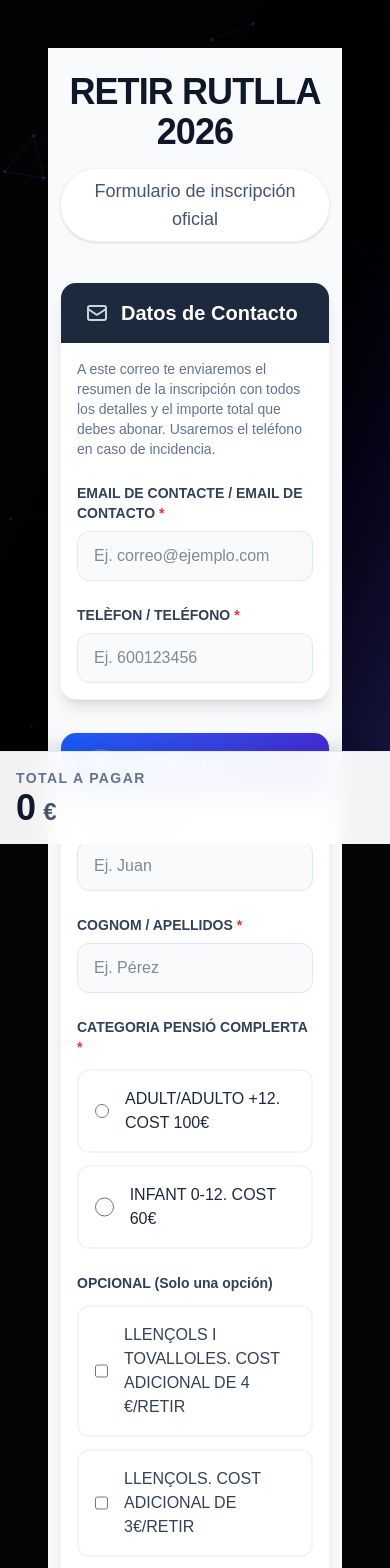
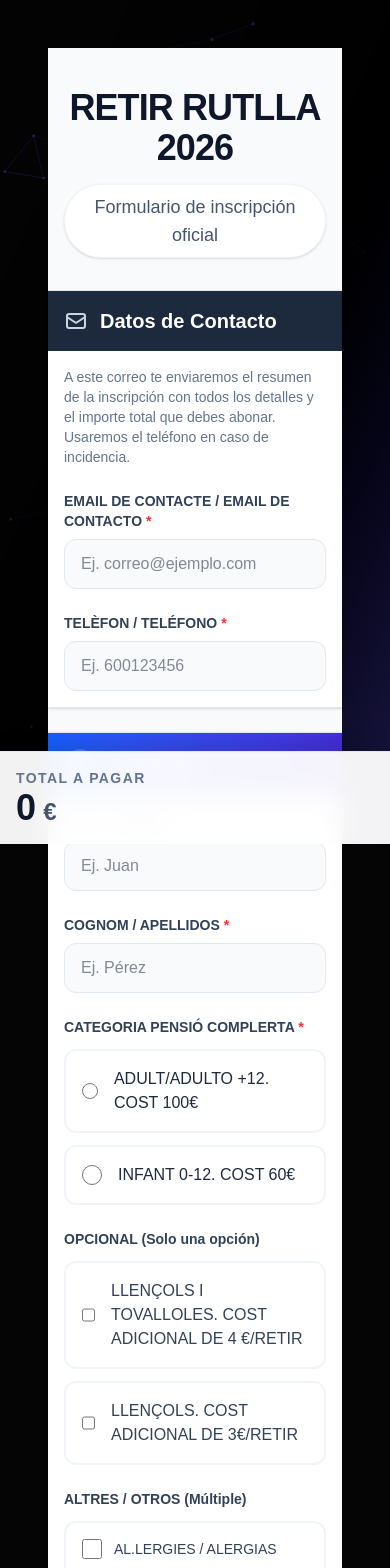
Before and after one commit to Ulrexon/OneForAll, a Next.js app: page /en/retir-rutlla-2026 in a window 390 px wide. Shown: the top 1568 px of the page. Built offline with nearby package versions, Linux system fonts and the light colour scheme.

Commit message:
style: improve mobile responsiveness and layout spacing for the retire-rutlla-2026 page

```diff
--- a/app/[lang]/retir-rutlla-2026/page.tsx
+++ b/app/[lang]/retir-rutlla-2026/page.tsx
@@ -193,9 +193,9 @@ export default function RetirRutlla2026Form() {
   };
 
   return (
-    <div className="min-h-screen bg-slate-50 py-6 sm:py-12 px-3 sm:px-6 lg:px-8 font-sans">
+    <div className="min-h-screen bg-slate-50 py-0 sm:py-12 px-0 sm:px-6 lg:px-8 font-sans">
       <div className="max-w-3xl mx-auto">
-        <div className="text-center mb-10">
+        <div className="text-center mb-8 sm:mb-10 pt-10 sm:pt-0 px-4 sm:px-0">
           <h1 className="text-4xl md:text-5xl font-extrabold text-slate-900 tracking-tight mb-4">
             RETIR RUTLLA 2026
           </h1>
@@ -205,15 +205,15 @@ export default function RetirRutlla2026Form() {
         </div>
 
         {status.type && (
-          <div className={`mb-8 p-5 rounded-xl shadow-sm border ${status.type === 'success' ? 'bg-green-50 border-green-200 text-green-800' : 'bg-red-50 border-red-200 text-red-800'}`}>
+          <div className={`mb-8 p-5 mx-4 sm:mx-0 rounded-xl shadow-sm border ${status.type === 'success' ? 'bg-green-50 border-green-200 text-green-800' : 'bg-red-50 border-red-200 text-red-800'}`}>
             <p className="font-medium text-center text-lg">{status.message}</p>
           </div>
         )}
 
-        <form onSubmit={handleSubmit} className="space-y-8 pb-32">
+        <form onSubmit={handleSubmit} className="space-y-6 sm:space-y-8 pb-32">
           {/* Email y Teléfono de Contacto */}
-          <div className="bg-white rounded-2xl shadow-lg overflow-hidden border border-slate-100 transition-all duration-300 hover:shadow-xl">
-            <div className="bg-slate-800 px-6 py-4">
+          <div className="bg-white sm:rounded-2xl shadow-sm sm:shadow-lg overflow-hidden border-y sm:border border-slate-200 sm:border-slate-100 transition-all duration-300 sm:hover:shadow-xl">
+            <div className="bg-slate-800 px-4 sm:px-6 py-4">
               <h2 className="text-xl font-bold text-white flex items-center">
                 <svg xmlns="http://www.w3.org/2000/svg" className="h-6 w-6 mr-3 text-slate-300" fill="none" viewBox="0 0 24 24" stroke="currentColor">
                   <path strokeLinecap="round" strokeLinejoin="round" strokeWidth={2} d="M3 8l7.89 5.26a2 2 0 002.22 0L21 8M5 19h14a2 2 0 002-2V7a2 2 0 00-2-2H5a2 2 0 00-2 2v10a2 2 0 002 2z" />
@@ -252,8 +252,8 @@ export default function RetirRutlla2026Form() {
           </div>
 
           {people.map((person, index) => (
-            <div key={person.id} className="bg-white rounded-2xl shadow-lg overflow-hidden border border-slate-100 transition-all duration-300 hover:shadow-xl">
-              <div className="bg-gradient-to-r from-blue-600 to-indigo-700 px-6 py-4 flex justify-between items-center">
+            <div key={person.id} className="bg-white sm:rounded-2xl shadow-sm sm:shadow-lg overflow-hidden border-y sm:border border-slate-200 sm:border-slate-100 transition-all duration-300 sm:hover:shadow-xl">
+              <div className="bg-gradient-to-r from-blue-600 to-indigo-700 px-4 sm:px-6 py-4 flex justify-between items-center">
                 <h2 className="text-xl font-bold text-white flex items-center">
                   <span className="bg-white/20 rounded-full w-8 h-8 flex items-center justify-center mr-3 shadow-inner">
                     {index + 1}
@@ -368,20 +368,20 @@ export default function RetirRutlla2026Form() {
             </div>
           ))}
 
-          <div className="flex justify-center mt-8">
+          <div className="flex justify-center mt-8 px-4 sm:px-0">
             <button
               type="button"
               onClick={handleAddPerson}
-              className="flex items-center px-8 py-4 border-2 border-dashed border-blue-400 text-blue-600 bg-blue-50 hover:bg-blue-100 hover:border-blue-500 rounded-2xl font-bold transition-all duration-200 focus:outline-none focus:ring-2 focus:ring-offset-2 focus:ring-blue-500 shadow-sm"
+              className="flex items-center justify-center w-full sm:w-auto px-8 py-4 border-2 border-dashed border-blue-400 text-blue-600 bg-blue-50 hover:bg-blue-100 hover:border-blue-500 rounded-xl sm:rounded-2xl font-bold transition-all duration-200 focus:outline-none focus:ring-2 focus:ring-offset-2 focus:ring-blue-500 shadow-sm"
             >
-              <svg xmlns="http://www.w3.org/2000/svg" className="h-6 w-6 mr-2" fill="none" viewBox="0 0 24 24" stroke="currentColor">
+              <svg xmlns="http://www.w3.org/2000/svg" className="h-6 w-6 mr-3" fill="none" viewBox="0 0 24 24" stroke="currentColor">
                 <path strokeLinecap="round" strokeLinejoin="round" strokeWidth={2} d="M12 4v16m8-8H4" />
               </svg>
-              + Añadir otra persona
+              Añadir otra persona
             </button>
           </div>
 
-          <div className="flex justify-center mt-10">
+          <div className="flex justify-center mt-10 px-4 sm:px-0">
             <button
               type="submit"
               disabled={isSubmitting || status.type === 'success'}
```
